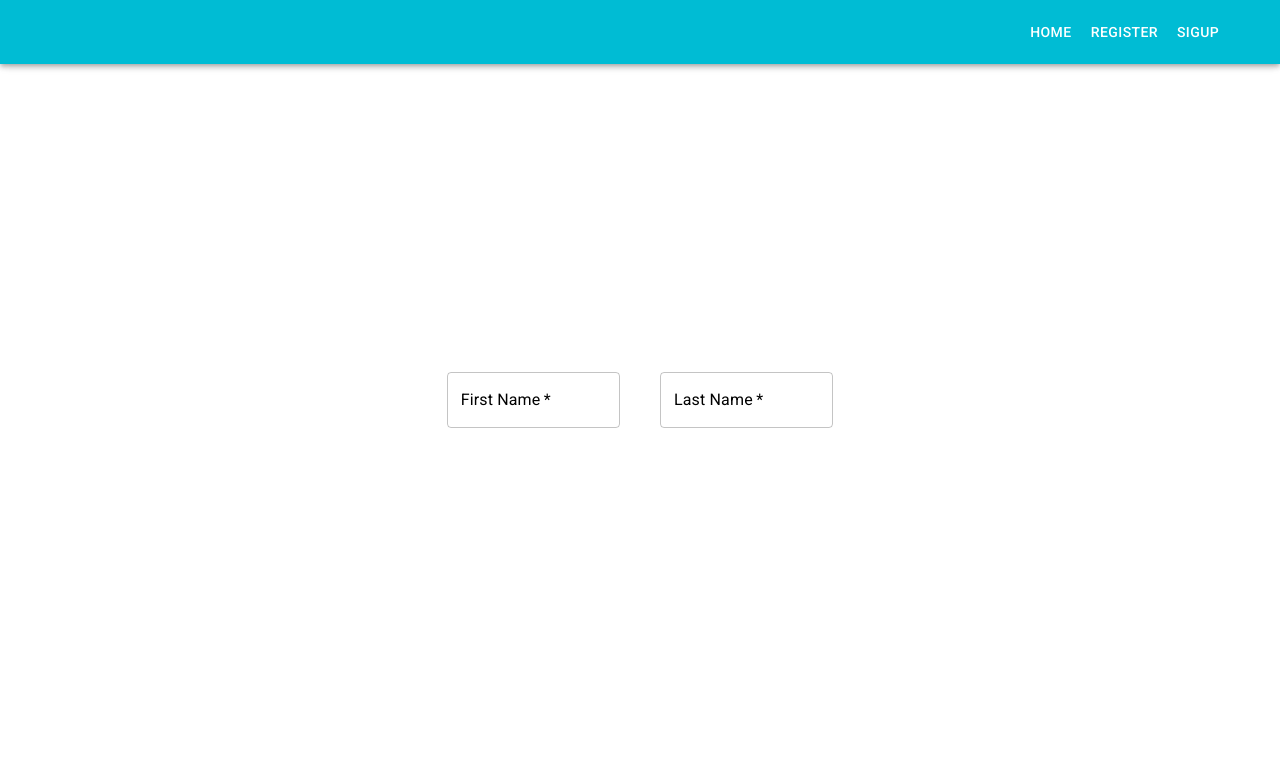
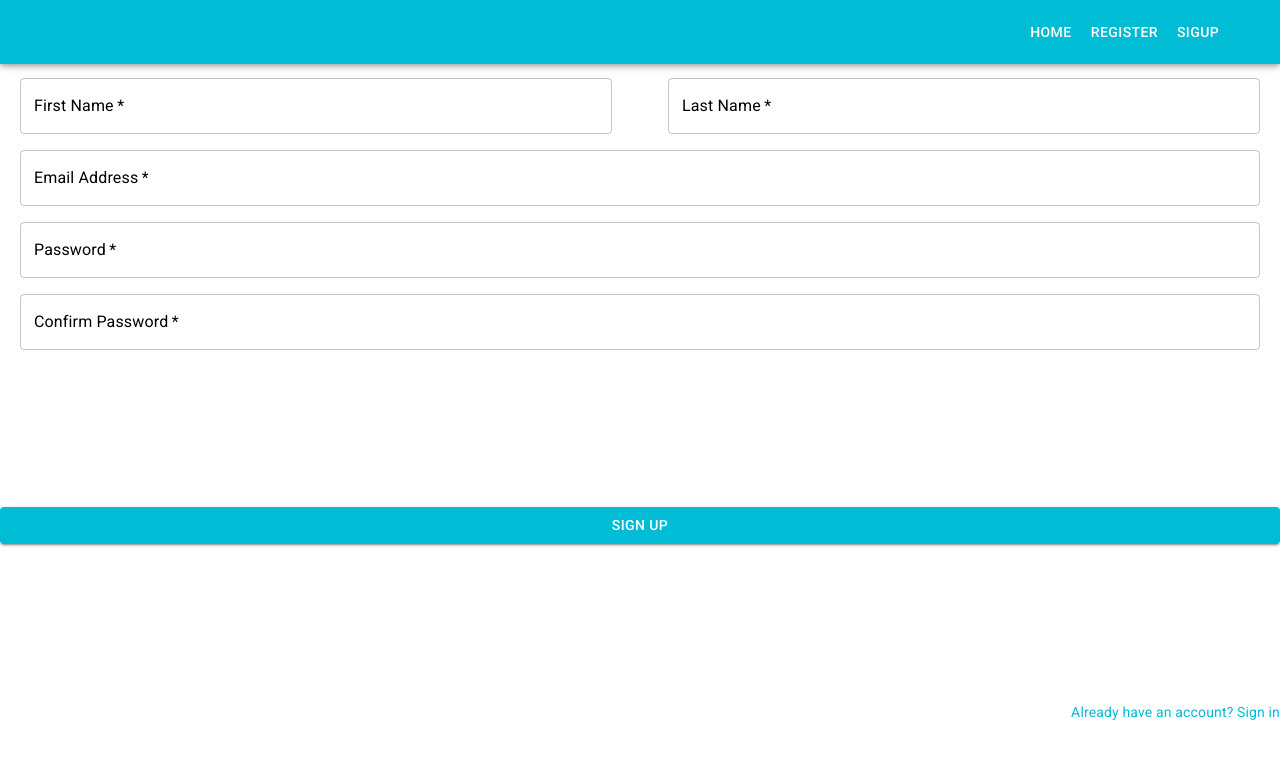
Before and after one commit to TextError/Register-Login---Material-UI, a React (Create React App) app in the folder frontend/: page /register in a window 1280 px wide. Shown: the top 758 px of the page. Built offline with nearby package versions, Linux system fonts and the light colour scheme.

Commit message:
form finish grid sistem MUI sux

```diff
--- a/frontend/src/components/authentication/register/Register.js
+++ b/frontend/src/components/authentication/register/Register.js
@@ -2,6 +2,8 @@
 
 // MUI
 import Grid from '@material-ui/core/Grid';
+import Link from '@material-ui/core/Link';
+import Button from '@material-ui/core/Button';
 
 // Components
 import InputField from './InputField';
@@ -37,7 +39,8 @@
             justify="center"
             style={{ minHeight: '100vh' }}
           >
-            <Grid item xs={8} sm={4} md={2}>
+            <Grid container spacing={2}>
+              <Grid item xs={12} sm={6}>
                 <InputField
                   variant='outlined'
                   id="first_name"
@@ -48,7 +51,7 @@
                   onChange={this.onChange}
                 />
               </Grid>
-            <Grid item xs={8} sm={4} md={2}>
+              <Grid item xs={12} sm={6}>
                 <InputField
                   variant='outlined'
                   id="last_name"
@@ -59,6 +62,55 @@
                   onChange={this.onChange}
                 />
               </Grid>
+              <Grid item xs={12}>
+                <InputField
+                  variant='outlined'
+                  id="email"
+                  label="Email Address"
+                  name="email"
+                  value={email}
+                  autoComplete="email"
+                  onChange={this.onChange}
+                />
+              </Grid>
+              <Grid item xs={12}>
+                <InputField
+                  variant='outlined'
+                  id="password"
+                  label="Password"
+                  name="password"
+                  value={password}
+                  autoComplete="password"
+                  onChange={this.onChange}
+                />
+              </Grid>
+              <Grid item xs={12}>
+                <InputField
+                  variant='outlined'
+                  id="password2"
+                  label="Confirm Password"
+                  name="password2"
+                  value={password2}
+                  autoComplete="password2"
+                  onChange={this.onChange}
+                />
+              </Grid>
+            </Grid>
+            <Button
+              type="submit"
+              fullWidth
+              variant="contained"
+              color="primary"
+            >
+              Sign Up
+            </Button>
+            <Grid container justify="flex-end">
+              <Grid item>
+                <Link href="#" variant="body2">
+                  Already have an account? Sign in
+                </Link>
+              </Grid>
+            </Grid>
           </Grid>
         </form>
       </div>
@@ -66,4 +118,4 @@
   }
 }
 
-export default Register
+export default Register;
```
Lines whose indentation alone changed are shown as unchanged.
